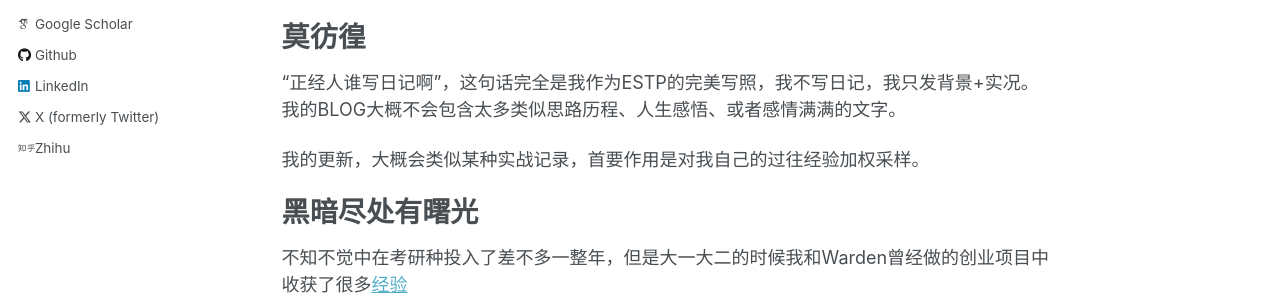
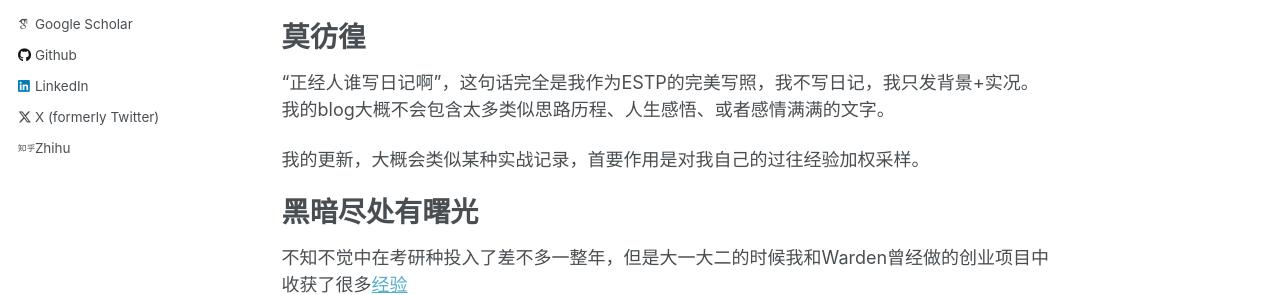
Before and after one commit to mcxiaoxiao/mcxiaoxiao.github.io, a Jekyll site: the page built from _posts/2026-02-25-HIT837BOOKOFANSWER.md, in a window 1280 px wide and 1313 px high. Shown: the part 442-737 px from the top of the window. Built offline with Jekyll 4.4.1, drawn with Linux system fonts in a browser that asks for light colours; some web fonts are replaced.

```diff
--- a/_posts/2026-02-25-HIT837BOOKOFANSWER.md
+++ b/_posts/2026-02-25-HIT837BOOKOFANSWER.md
@@ -18,7 +18,7 @@ tags:
 莫彷徨
 ======
 
-“正经人谁写日记啊”，这句话完全是我作为ESTP的完美写照，我不写日记，我只发背景+实况。我的BLOG大概不会包含太多类似思路历程、人生感悟、或者感情满满的文字。
+“正经人谁写日记啊”，这句话完全是我作为ESTP的完美写照，我不写日记，我只发背景+实况。我的blog大概不会包含太多类似思路历程、人生感悟、或者感情满满的文字。
 
 我的更新，大概会类似某种实战记录，首要作用是对我自己的过往经验加权采样。
 
```
